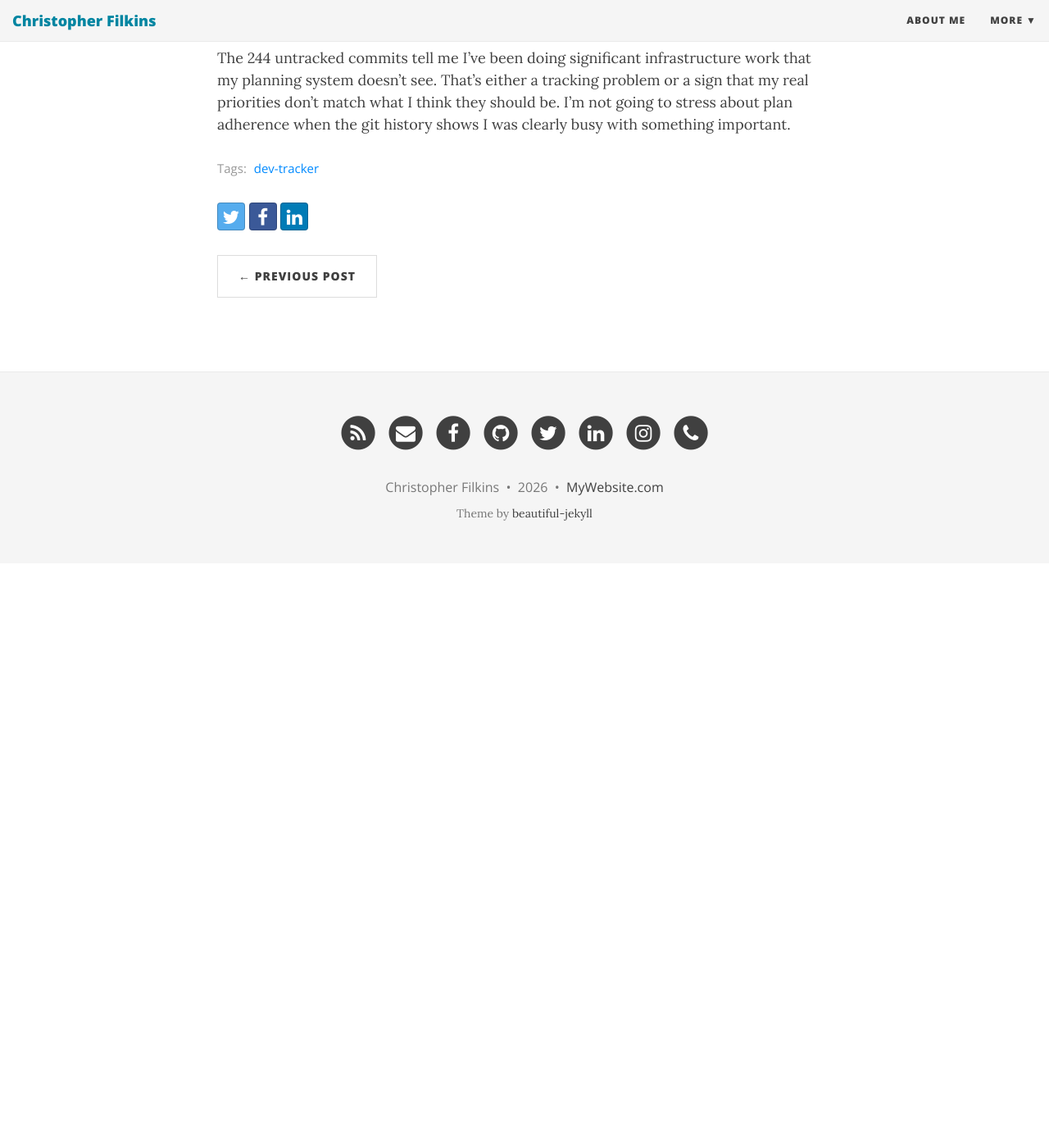
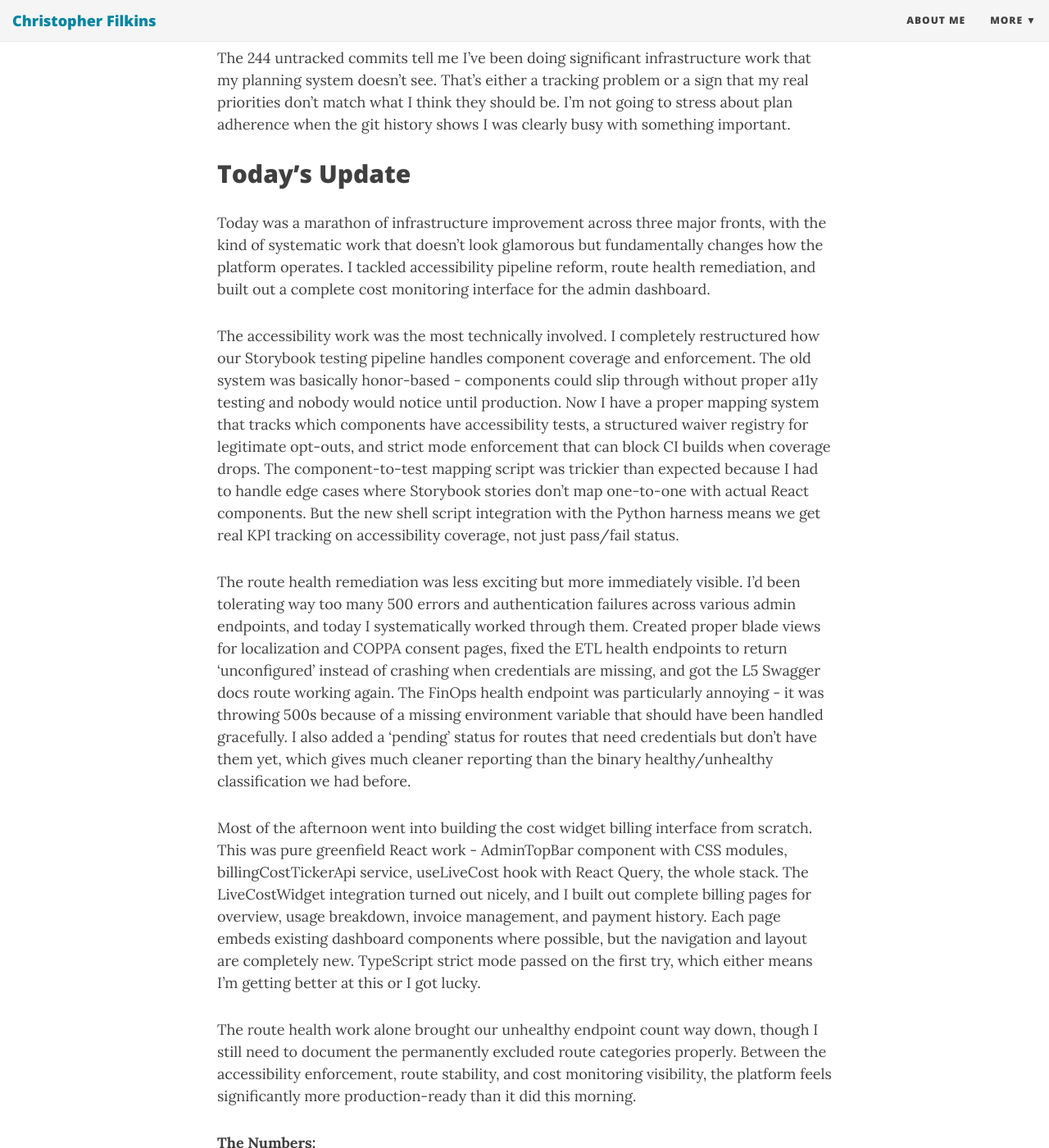
Before and after one commit to filchyboy/filchyboy.github.io, a Jekyll site: the page built from _posts/2026-04-10-daily-dev-log.md, in a window 1280 px wide and 1400 px high, scrolled down 1687 px. Shown: the whole window at 82% size. Built offline with Jekyll 4.4.1, drawn with Linux system fonts in a browser that asks for light colours; nearby versions of some CDN libraries; before the commit the page ends 2374 px from its top, so only the background shows below that; some of the changed text lies outside the part shown.

Commit message:
Update build-in-public update: Daily Development Update

```diff
--- a/_posts/2026-04-10-daily-dev-log.md
+++ b/_posts/2026-04-10-daily-dev-log.md
@@ -40,4 +40,31 @@ The 244 untracked commits tell me I've been doing significant infrastructure wor
 <!-- plan-unit-ids: a11y-setup-planning-artifacts,a11y-strict-env-flag,loc-followup-quick-wins,perf-01-charter-and-sli-budget,ps-create-dir-tree,ps-populate-tracker,re-types-setup -->
 <!-- SECTION: DAILY-PLAN END -->
 
+
+<!-- SECTION: ACCOMPLISHED START -->
+<!-- accomplished-generated: 2026-04-10T15:56:45.172417+00:00 -->
+
+## Today's Update
+
+Today was a marathon of infrastructure improvement across three major fronts, with the kind of systematic work that doesn't look glamorous but fundamentally changes how the platform operates. I tackled accessibility pipeline reform, route health remediation, and built out a complete cost monitoring interface for the admin dashboard.
+
+The accessibility work was the most technically involved. I completely restructured how our Storybook testing pipeline handles component coverage and enforcement. The old system was basically honor-based - components could slip through without proper a11y testing and nobody would notice until production. Now I have a proper mapping system that tracks which components have accessibility tests, a structured waiver registry for legitimate opt-outs, and strict mode enforcement that can block CI builds when coverage drops. The component-to-test mapping script was trickier than expected because I had to handle edge cases where Storybook stories don't map one-to-one with actual React components. But the new shell script integration with the Python harness means we get real KPI tracking on accessibility coverage, not just pass/fail status.
+
+The route health remediation was less exciting but more immediately visible. I'd been tolerating way too many 500 errors and authentication failures across various admin endpoints, and today I systematically worked through them. Created proper blade views for localization and COPPA consent pages, fixed the ETL health endpoints to return 'unconfigured' instead of crashing when credentials are missing, and got the L5 Swagger docs route working again. The FinOps health endpoint was particularly annoying - it was throwing 500s because of a missing environment variable that should have been handled gracefully. I also added a 'pending' status for routes that need credentials but don't have them yet, which gives much cleaner reporting than the binary healthy/unhealthy classification we had before.
+
+Most of the afternoon went into building the cost widget billing interface from scratch. This was pure greenfield React work - AdminTopBar component with CSS modules, billingCostTickerApi service, useLiveCost hook with React Query, the whole stack. The LiveCostWidget integration turned out nicely, and I built out complete billing pages for overview, usage breakdown, invoice management, and payment history. Each page embeds existing dashboard components where possible, but the navigation and layout are completely new. TypeScript strict mode passed on the first try, which either means I'm getting better at this or I got lucky.
+
+The route health work alone brought our unhealthy endpoint count way down, though I still need to document the permanently excluded route categories properly. Between the accessibility enforcement, route stability, and cost monitoring visibility, the platform feels significantly more production-ready than it did this morning.
+
+**The Numbers:**
+- Completed: 47 tasks
+- Feature areas: accessibility-pipeline-enforceable-storybook-gates-component-coverage-kpi-reform, route-health-remediation, cost-widget-billing-interface
+
+
+<!-- Generated by dev-tracker publish_to_jekyll.py (AI mode) -->
+<!-- accomplished-date: 2026-04-10 -->
+<!-- unit-ids: a11y-setup-planning-artifacts,a11y-strict-env-flag,a11y-strict-waiver-registry,a11y-kpi-denominator-policy,a11y-kpi-coverage-mapper,a11y-kpi-update-shell-script,a11y-strict-ci-wiring,a11y-kpi-update-python-harness,a11y-kpi-update-validation,a11y-strict-audit-overrides,rhr-localization-view,rhr-rerun-health-check,rhr-pending-status,rhr-skip-parameterized,rhr-skip-token-routes,rhr-dsr-public-views,a11y-strict-makefile-targets,rhr-etl-graceful-degradation,rhr-a11y-public-view,rhr-etl-placeholder-env,rhr-admin-postmark-graceful,rhr-billing-export-fix,rhr-finops-health-fix,rhr-swagger-docs-config,a11y-strict-test-runner-setup,a11y-tracker-closeout,rhr-document-excluded-routes,rhr-coppa-views,cwbi-topbar-component,cwbi-topbar-layout-wiring,cwbi-cost-ticker-api,cwbi-cost-ticker-hook,cwbi-live-cost-widget,cwbi-widget-integration,cwbi-billing-nav-items,cwbi-billing-routes,cwbi-billing-overview-page,cwbi-usage-breakdown-page,cwbi-invoice-api,cwbi-invoice-list-page,cwbi-invoice-detail-page,cwbi-payment-history-page,cwbi-typescript-build,cwbi-eslint-pass,cwbi-a11y-review,cwbi-manual-verification,a11y-setup-branch -->
+
+<!-- accomplished-unit-ids: a11y-kpi-coverage-mapper,a11y-kpi-denominator-policy,a11y-kpi-update-python-harness,a11y-kpi-update-shell-script,a11y-kpi-update-validation,a11y-setup-branch,a11y-setup-planning-artifacts,a11y-strict-audit-overrides,a11y-strict-ci-wiring,a11y-strict-env-flag,a11y-strict-makefile-targets,a11y-strict-test-runner-setup,a11y-strict-waiver-registry,a11y-tracker-closeout,cwbi-a11y-review,cwbi-billing-nav-items,cwbi-billing-overview-page,cwbi-billing-routes,cwbi-cost-ticker-api,cwbi-cost-ticker-hook,cwbi-eslint-pass,cwbi-invoice-api,cwbi-invoice-detail-page,cwbi-invoice-list-page,cwbi-live-cost-widget,cwbi-manual-verification,cwbi-payment-history-page,cwbi-topbar-component,cwbi-topbar-layout-wiring,cwbi-typescript-build,cwbi-usage-breakdown-page,cwbi-widget-integration,rhr-a11y-public-view,rhr-admin-postmark-graceful,rhr-billing-export-fix,rhr-coppa-views,rhr-document-excluded-routes,rhr-dsr-public-views,rhr-etl-graceful-degradation,rhr-etl-placeholder-env,rhr-finops-health-fix,rhr-localization-view,rhr-pending-status,rhr-rerun-health-check,rhr-skip-parameterized,rhr-skip-token-routes,rhr-swagger-docs-config -->
+<!-- SECTION: ACCOMPLISHED END -->
 <!-- Generated by dev-tracker build_today_plan.py -->
```
